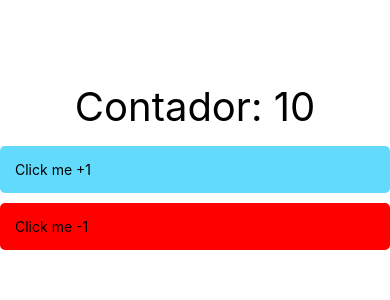
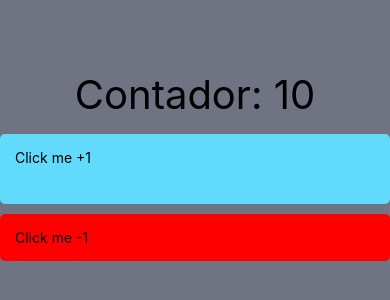
Before and after one commit to Yeison2020/Creating-Customshooks-react-native, a React Native app: screen / in a window 390 px wide. Shown: the part 244-544 px from the top of the page. Built offline with nearby package versions, Linux system fonts and the light colour scheme.

Commit message:
Adding styles here

```diff
--- a/src/screens/CounterScreen.tsx
+++ b/src/screens/CounterScreen.tsx
@@ -26,6 +26,7 @@ const styles = StyleSheet.create({
   container: {
     flex: 1,
     justifyContent: 'center',
+    backgroundColor: '#707382',
   },
   title: {
     textAlign: 'center',
@@ -33,6 +34,7 @@ const styles = StyleSheet.create({
     top: -15,
   },
   btn2: {
+    height: 70,
     borderRadius: 5,
     marginBottom: 10,
     padding: 15,
```
